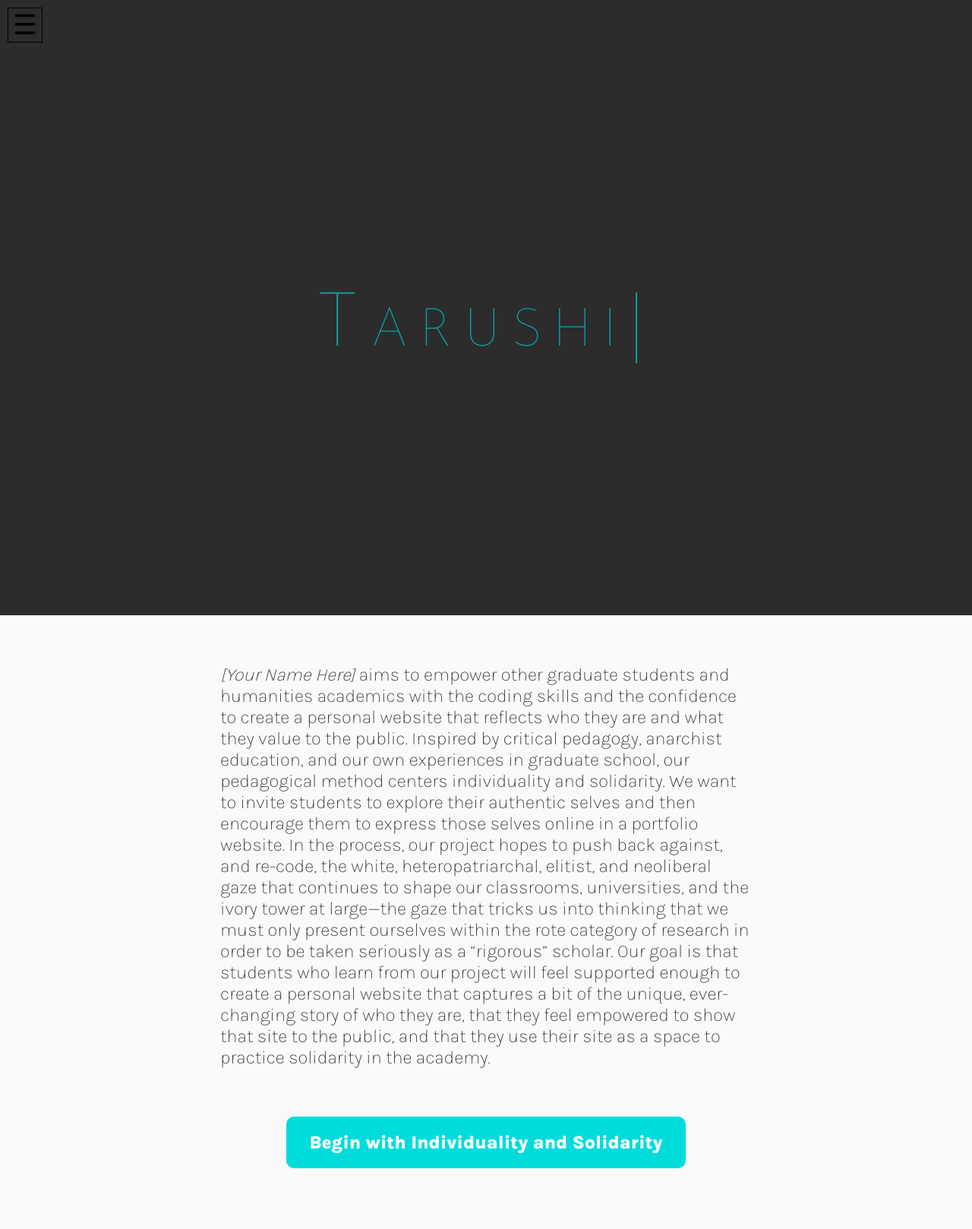
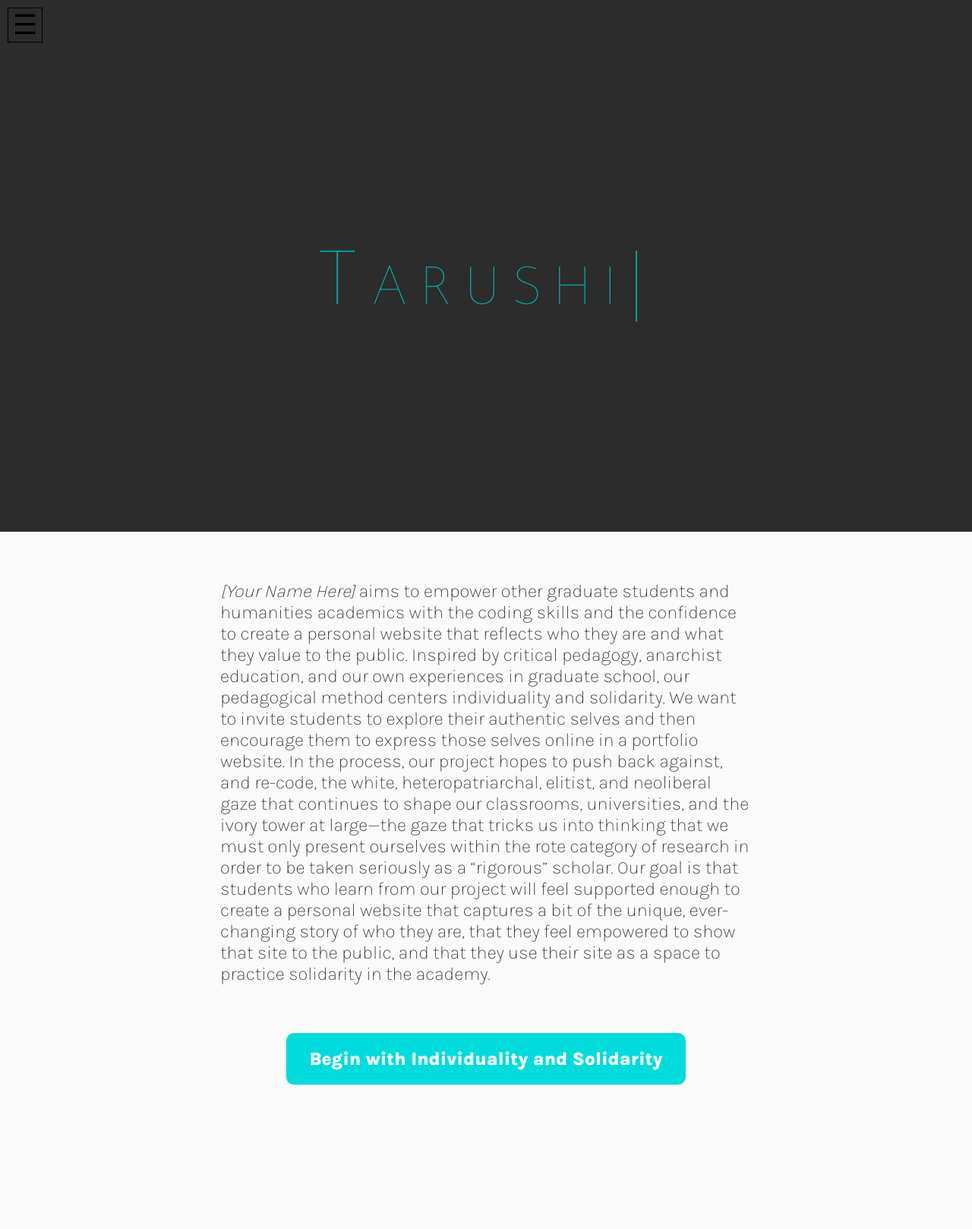
Before and after one commit to scholarslab/brackets, a Jekyll site: the page built from index.html, in a window 1280 px wide. Shown: the whole page at 76% size. Built offline with Jekyll 4.4.1, drawn with Linux system fonts in a browser that asks for light colours; after the commit the page ends 1508 px from its top, so only the background shows below that.

Commit message:
Sets maximum height on homepage banner.

```diff
--- a/css/style.scss
+++ b/css/style.scss
@@ -106,7 +106,8 @@ code {
     flex-direction: column;
 
     #banner {
-        min-height: 90vh;
+        height: 90vh;
+        max-height: 700px;
         display: flex;
         justify-content: center;
         align-items: center;
```
